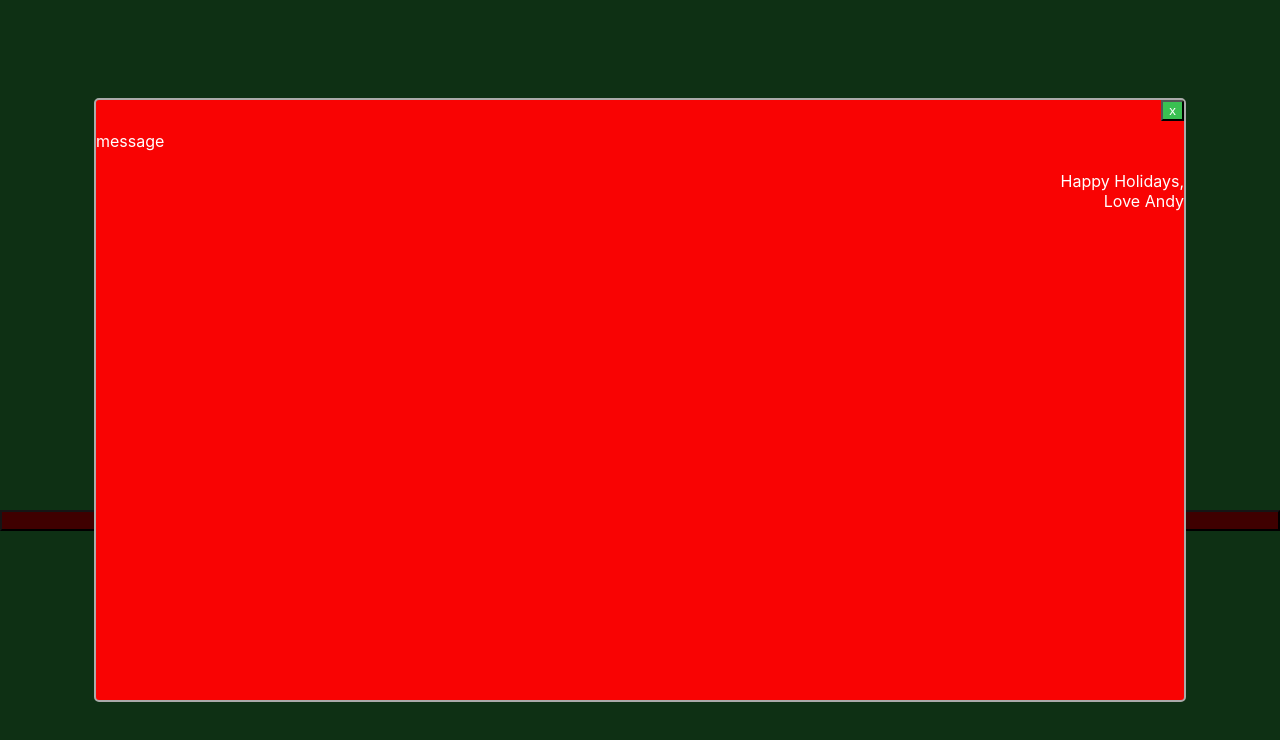
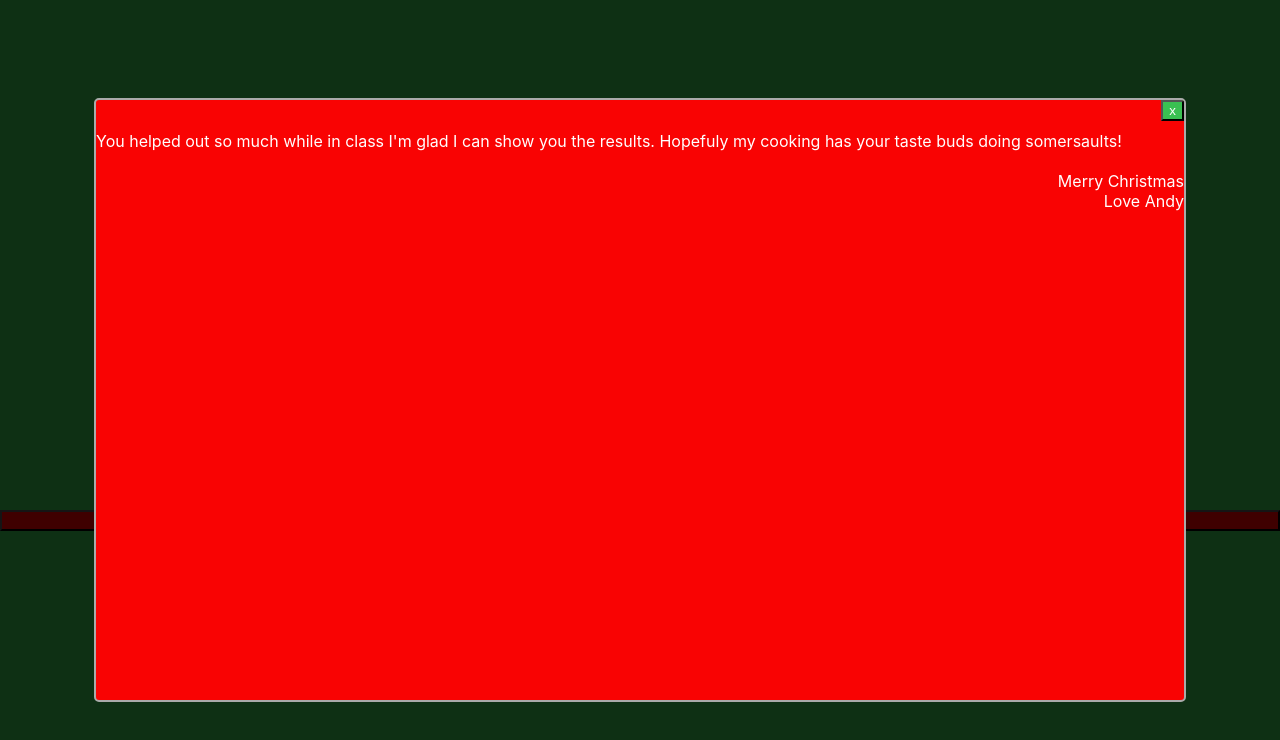
Before and after one commit to rocknswimmer/EasyEditCard, a React app: page / in a window 1280 px wide. Both pictures are taken after a click on the button "OPEN CARD!". Shown: the top 740 px of the page. Built offline with nearby package versions, Linux system fonts and the light colour scheme.

Commit message:
good enough for a message that will technically be public

```diff
--- a/src/App.jsx
+++ b/src/App.jsx
@@ -19,9 +19,9 @@ function App() {
       {openCard &&
       <Modal
         close={() => {setOpenCard(!openCard);}}
-        content={<div className='card'><div>message</div>
+        content={<div className='card'><div>You helped out so much while in class I'm glad I can show you the results. Hopefuly my cooking has your taste buds doing somersaults!</div>
         <br/>
-        <div className='signature'>Happy Holidays,</div>
+        <div className='signature'>Merry Christmas</div>
         <div className='signature'>Love Andy</div>
         </div>}
       />}
```
